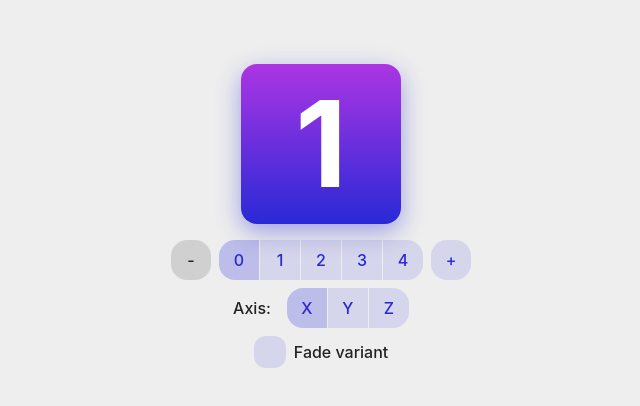
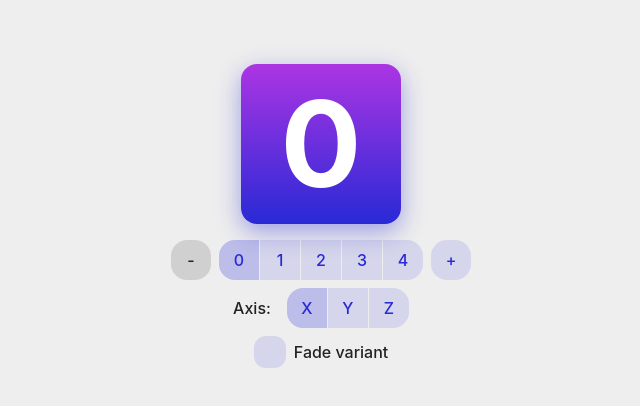
Before and after one commit to TheOmer77/the-motion-thingy, a React (Vite) app: page / in a window 1280 px wide. Shown: the part 184-590 px from the top of the page, without its empty margins (319-959 px from the left). Built offline with nearby package versions, Linux system fonts and the light colour scheme.

Commit message:
Change item numbers to their actual index

```diff
--- a/src/App.jsx
+++ b/src/App.jsx
@@ -3,6 +3,9 @@ import { useState } from 'react';
 import SharedAxis from './components/SharedAxis';
 
 const steps = [
+  <div key={0} className='item'>
+    0
+  </div>,
   <div key={1} className='item'>
     1
   </div>,
@@ -14,9 +17,6 @@ const steps = [
   </div>,
   <div key={4} className='item'>
     4
-  </div>,
-  <div key={5} className='item'>
-    5
   </div>,
 ];
 
```
